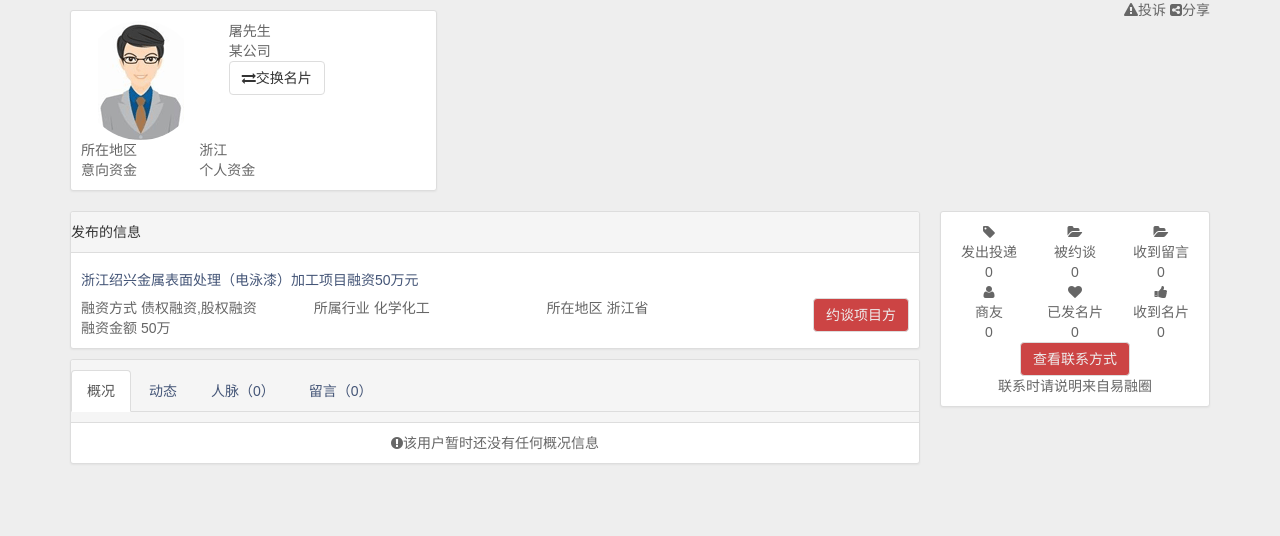
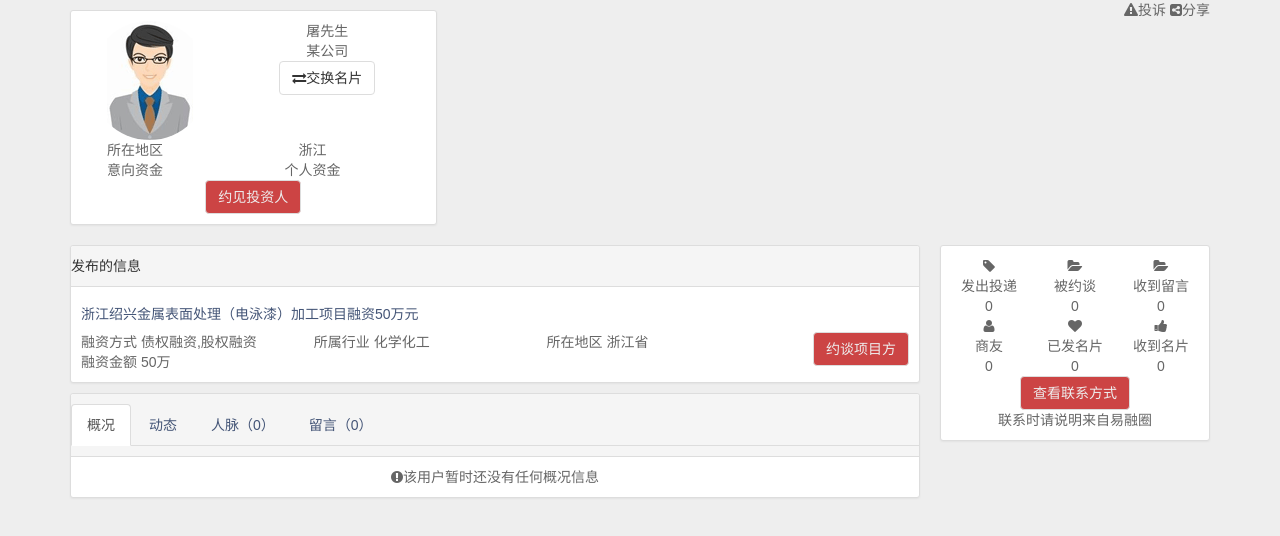
Before and after one commit to neroxing/yrProject, a plain HTML site: page company-1282796.html in a window 1280 px wide. Drawn offline with Linux system fonts and the light colour scheme.

Commit message:
company-info  page button add
add button“约见投资人”

```diff
--- a/company-1282796.html
+++ b/company-1282796.html
@@ -57,9 +57,9 @@
 		<div class="col-sm-4">
 			<div class="panel panel-default">
 				<div class="panel-body">
-					<div class="row">
+					<div class="row text-center">
 						<div class="col-md-5 col-sm-6 ">
-							<img class="img-circle img-responsive" src="img/man100.jpg">
+							<img class="img-circle img-responsive center-block" src="img/man100.jpg">
 						</div>
 						<div class="col-md-7 col-sm-6 ">
 							<div>屠先生</div>
@@ -67,11 +67,14 @@
 							<button class="btn btn-defalut"><i class="fa fa-exchange"></i>交换名片</button>
 						</div>
 					</div>
-					<div class="row">
+					<div class="row text-center">
 						<div class="col-sm-5 col-md-4">所在地区</div>
 						<div class="col-sm-7 col-md-8">浙江</div>
 						<div class="col-sm-5 col-md-4">意向资金</div>
 						<div class="col-sm-7 col-md-8">个人资金</div>
+					</div>
+					<div class="row">
+						<button class="btn btn-hot-to-lighter center-block">约见投资人</button>
 					</div>
 				</div>
 			</div>
```
